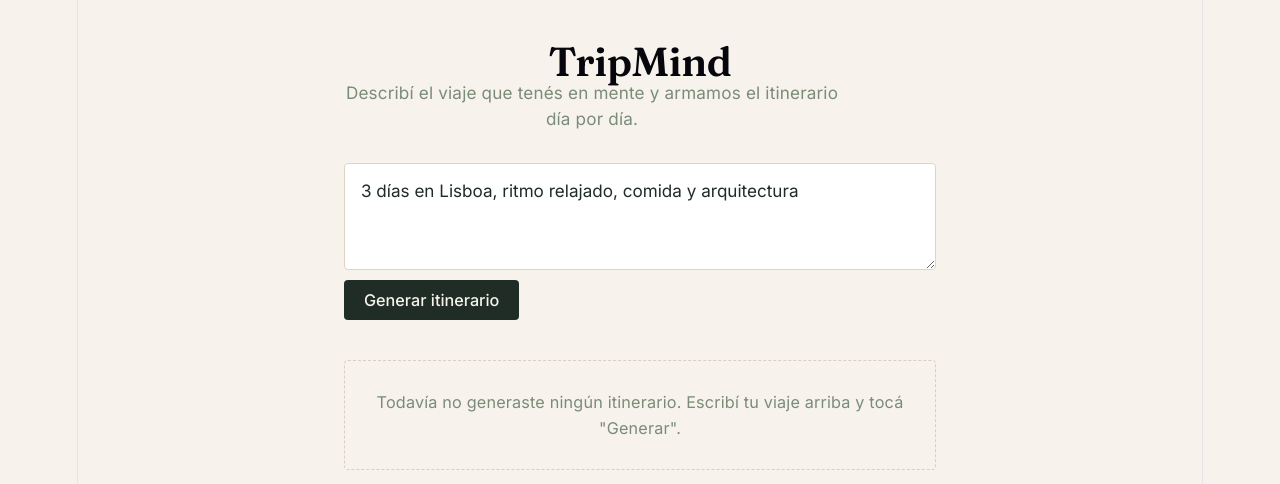
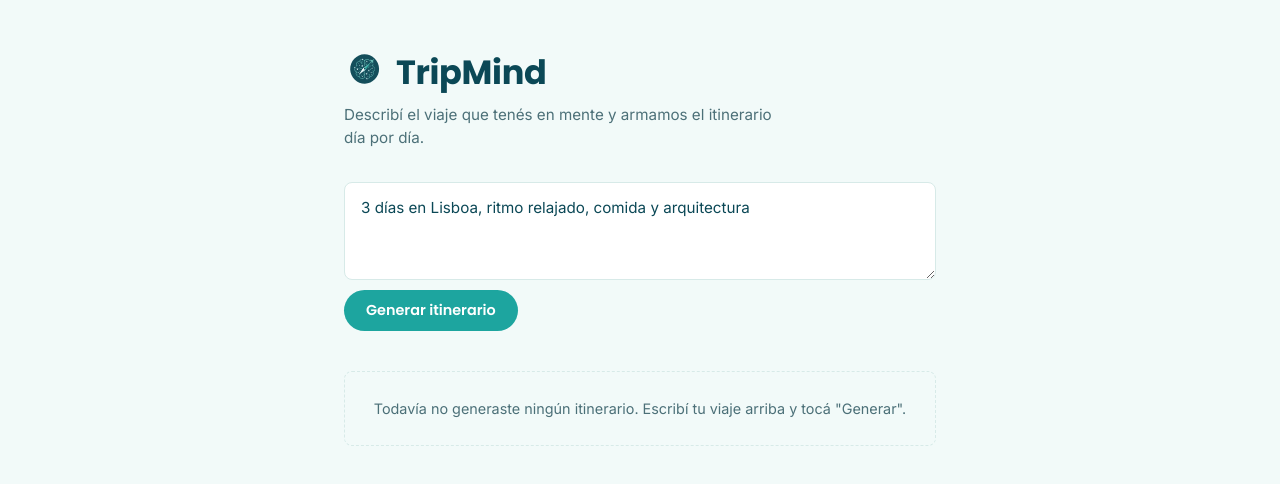
Before and after one commit to federicoruf/tripmind, a React (Vite) app in the folder frontend/: page / in a window 1280 px wide. Shown: the top 484 px of the page. Built offline with nearby package versions, Linux system fonts and the light colour scheme.

Commit message:
feat: revamp frontend styling with new color palette, typography, and layout adjustments; integrate new logo and icon assets

```diff
--- a/frontend/src/App.css
+++ b/frontend/src/App.css
@@ -1,11 +1,19 @@
-@import url('https://fonts.googleapis.com/css2?family=Fraunces:opsz,wght@9..144,400;9..144,600&family=Inter:wght@400;500&display=swap');
+@import url('https://fonts.googleapis.com/css2?family=Poppins:wght@500;600;700&family=Inter:wght@400;500;600&display=swap');
 
 :root {
-  --paper: #F7F3EC;
-  --ink: #1F2D26;
-  --terracotta: #B5541D;
-  --sage: #7A8B78;
+  /* Paleta extraída de icon.svg / logo.svg (TripMind) */
+  --navy: #0B4856;       /* texto principal, headings */
+  --teal: #1DA59F;       /* acento primario: botones, links */
+  --teal-dark: #157F7A;  /* hover del acento */
+  --teal-light: #6BC1BA; /* acento secundario: puntos, iconos */
+  --mint: #CFECEF;       /* fondos suaves, badges */
+  --mint-soft: #F2FAF9;  /* fondo general de la app */
   --card: #FFFFFF;
+  --border: #D7EAE8;
+  --muted: #4C7078;      /* texto secundario */
+  --success: #008B4E;    /* verde ya presente en el logo */
+  --warning: #C97A1E;
+  --danger: #C0483F;
 }
 
 * {
@@ -14,8 +22,8 @@
 
 body {
   margin: 0;
-  background: var(--paper);
-  color: var(--ink);
+  background: var(--mint-soft);
+  color: var(--navy);
   font-family: 'Inter', sans-serif;
 }
 
@@ -29,17 +37,31 @@ body {
   margin-bottom: 32px;
 }
 
+.app__brand {
+  display: flex;
+  align-items: center;
+  gap: 12px;
+  margin: 0 0 6px;
+}
+
+.app__icon {
+  width: 40px;
+  height: 40px;
+  flex-shrink: 0;
+}
+
 .app__header h1 {
-  font-family: 'Fraunces', serif;
-  font-size: 2.25rem;
-  font-weight: 600;
-  margin: 0 0 6px;
+  font-family: 'Poppins', sans-serif;
+  font-size: 2.1rem;
+  font-weight: 700;
+  margin: 0;
+  color: var(--navy);
   letter-spacing: -0.01em;
 }
 
 .app__header p {
   margin: 0;
-  color: var(--sage);
+  color: var(--muted);
   font-size: 0.95rem;
   max-width: 46ch;
   line-height: 1.5;
@@ -56,35 +78,35 @@ body {
   font-family: 'Inter', sans-serif;
   font-size: 0.95rem;
   padding: 14px 16px;
-  border: 1px solid #DCD5C6;
-  border-radius: 4px;
+  border: 1px solid var(--border);
+  border-radius: 8px;
   background: var(--card);
-  color: var(--ink);
+  color: var(--navy);
   resize: vertical;
   line-height: 1.5;
 }
 
 .prompt-box textarea:focus-visible {
-  outline: 2px solid var(--terracotta);
+  outline: 2px solid var(--teal);
   outline-offset: 1px;
 }
 
 .prompt-box button {
   align-self: flex-start;
-  font-family: 'Inter', sans-serif;
+  font-family: 'Poppins', sans-serif;
   font-size: 0.9rem;
-  font-weight: 500;
-  padding: 10px 20px;
-  background: var(--ink);
-  color: var(--paper);
+  font-weight: 600;
+  padding: 10px 22px;
+  background: var(--teal);
+  color: var(--card);
   border: none;
-  border-radius: 4px;
+  border-radius: 999px;
   cursor: pointer;
   transition: background 0.15s ease;
 }
 
 .prompt-box button:hover:not(:disabled) {
-  background: var(--terracotta);
+  background: var(--teal-dark);
 }
 
 .prompt-box button:disabled {
@@ -93,16 +115,17 @@ body {
 }
 
 .prompt-box button:focus-visible {
-  outline: 2px solid var(--terracotta);
+  outline: 2px solid var(--teal-dark);
   outline-offset: 2px;
 }
 
 .error-banner {
-  border-left: 3px solid var(--terracotta);
+  border-left: 3px solid var(--danger);
   padding: 10px 14px;
   margin-bottom: 24px;
   font-size: 0.9rem;
-  background: #FBEDE5;
+  background: #FBECEA;
+  border-radius: 0 6px 6px 0;
 }
 
 .day {
@@ -110,23 +133,24 @@ body {
 }
 
 .day__title {
-  font-family: 'Fraunces', serif;
-  font-size: 1.35rem;
+  font-family: 'Poppins', sans-serif;
+  font-size: 1.3rem;
   font-weight: 600;
   margin: 0 0 18px;
   display: flex;
   align-items: baseline;
   gap: 10px;
+  color: var(--navy);
 }
 
 .day__number {
-  color: var(--terracotta);
+  color: var(--teal);
 }
 
 .timeline {
   position: relative;
   padding-left: 24px;
-  border-left: 1px solid #D8CFC0;
+  border-left: 1px solid var(--border);
 }
 
 .activity {
@@ -146,12 +170,12 @@ body {
   width: 8px;
   height: 8px;
   border-radius: 50%;
-  background: var(--sage);
+  background: var(--teal-light);
 }
 
 .activity__time {
   font-size: 0.8rem;
-  color: var(--sage);
+  color: var(--muted);
   font-variant-numeric: tabular-nums;
   margin-bottom: 3px;
 }
@@ -171,28 +195,30 @@ body {
 
 .activity__location {
   font-size: 0.8rem;
-  color: var(--terracotta);
+  color: var(--teal-dark);
 }
 
 .activity__source {
   font-size: 0.72rem;
-  color: var(--sage);
-  border: 1px solid #D8CFC0;
+  color: var(--navy);
+  background: var(--mint);
+  border: none;
   border-radius: 999px;
-  padding: 1px 8px;
+  padding: 2px 9px;
 }
 
 .outcome-banner {
-  border-left: 3px solid var(--sage);
+  border-left: 3px solid var(--success);
   padding: 10px 14px;
   margin-bottom: 24px;
   font-size: 0.9rem;
-  background: #F0F2EC;
+  background: #E7F5EE;
+  border-radius: 0 6px 6px 0;
 }
 
 .outcome-banner--partial {
-  border-left-color: var(--terracotta);
-  background: #FBEDE5;
+  border-left-color: var(--warning);
+  background: #FBF1E4;
 }
 
 .outcome-banner--failed {
@@ -200,11 +226,11 @@ body {
 }
 
 .empty-state {
-  border: 1px dashed #D8CFC0;
-  border-radius: 4px;
+  border: 1px dashed var(--border);
+  border-radius: 8px;
   padding: 28px 20px;
   text-align: center;
-  color: var(--sage);
+  color: var(--muted);
   font-size: 0.9rem;
 }
 
--- a/frontend/src/App.tsx
+++ b/frontend/src/App.tsx
@@ -1,5 +1,6 @@
 import { useState } from "react";
 import { useItineraryStream } from "./useItineraryStream";
+import tripmindIcon from "./assets/icon.svg";
 import "./App.css";
 
 // Traduce el campo "source" que arma el LLM a una etiqueta legible.
@@ -29,7 +30,10 @@ function App() {
   return (
     <div className="app">
       <header className="app__header">
-        <h1>TripMind</h1>
+        <div className="app__brand">
+          <img src={tripmindIcon} alt="" className="app__icon" />
+          <h1>TripMind</h1>
+        </div>
         <p>Describí el viaje que tenés en mente y armamos el itinerario día por día.</p>
       </header>
 
--- a/frontend/src/index.css
+++ b/frontend/src/index.css
@@ -1,111 +1,15 @@
-:root {
-  --text: #6b6375;
-  --text-h: #08060d;
-  --bg: #fff;
-  --border: #e5e4e7;
-  --code-bg: #f4f3ec;
-  --accent: #aa3bff;
-  --accent-bg: rgba(170, 59, 255, 0.1);
-  --accent-border: rgba(170, 59, 255, 0.5);
-  --social-bg: rgba(244, 243, 236, 0.5);
-  --shadow:
-    rgba(0, 0, 0, 0.1) 0 10px 15px -3px, rgba(0, 0, 0, 0.05) 0 4px 6px -2px;
+* {
+  box-sizing: border-box;
+}
 
-  --sans: system-ui, 'Segoe UI', Roboto, sans-serif;
-  --heading: system-ui, 'Segoe UI', Roboto, sans-serif;
-  --mono: ui-monospace, Consolas, monospace;
-
-  font: 18px/145% var(--sans);
-  letter-spacing: 0.18px;
-  color-scheme: light dark;
-  color: var(--text);
-  background: var(--bg);
+body {
+  margin: 0;
   font-synthesis: none;
   text-rendering: optimizeLegibility;
   -webkit-font-smoothing: antialiased;
   -moz-osx-font-smoothing: grayscale;
-
-  @media (max-width: 1024px) {
-    font-size: 16px;
-  }
 }
 
-@media (prefers-color-scheme: dark) {
-  :root {
-    --text: #9ca3af;
-    --text-h: #f3f4f6;
-    --bg: #16171d;
-    --border: #2e303a;
-    --code-bg: #1f2028;
-    --accent: #c084fc;
-    --accent-bg: rgba(192, 132, 252, 0.15);
-    --accent-border: rgba(192, 132, 252, 0.5);
-    --social-bg: rgba(47, 48, 58, 0.5);
-    --shadow:
-      rgba(0, 0, 0, 0.4) 0 10px 15px -3px, rgba(0, 0, 0, 0.25) 0 4px 6px -2px;
-  }
-
-  #social .button-icon {
-    filter: invert(1) brightness(2);
-  }
-}
-
-body {
-  margin: 0;
-}
-
-#root {
-  width: 1126px;
-  max-width: 100%;
-  margin: 0 auto;
-  text-align: center;
-  border-inline: 1px solid var(--border);
-  min-height: 100svh;
-  display: flex;
-  flex-direction: column;
-  box-sizing: border-box;
-}
-
-h1,
-h2 {
-  font-family: var(--heading);
-  font-weight: 500;
-  color: var(--text-h);
-}
-
-h1 {
-  font-size: 56px;
-  letter-spacing: -1.68px;
-  margin: 32px 0;
-  @media (max-width: 1024px) {
-    font-size: 36px;
-    margin: 20px 0;
-  }
-}
-h2 {
-  font-size: 24px;
-  line-height: 118%;
-  letter-spacing: -0.24px;
-  margin: 0 0 8px;
-  @media (max-width: 1024px) {
-    font-size: 20px;
-  }
-}
 p {
   margin: 0;
 }
-
-code,
-.counter {
-  font-family: var(--mono);
-  display: inline-flex;
-  border-radius: 4px;
-  color: var(--text-h);
-}
-
-code {
-  font-size: 15px;
-  line-height: 135%;
-  padding: 4px 8px;
-  background: var(--code-bg);
-}
```
Also changed, not shown: frontend/src/assets/icon.svg (added), frontend/src/assets/logo.svg (added).
